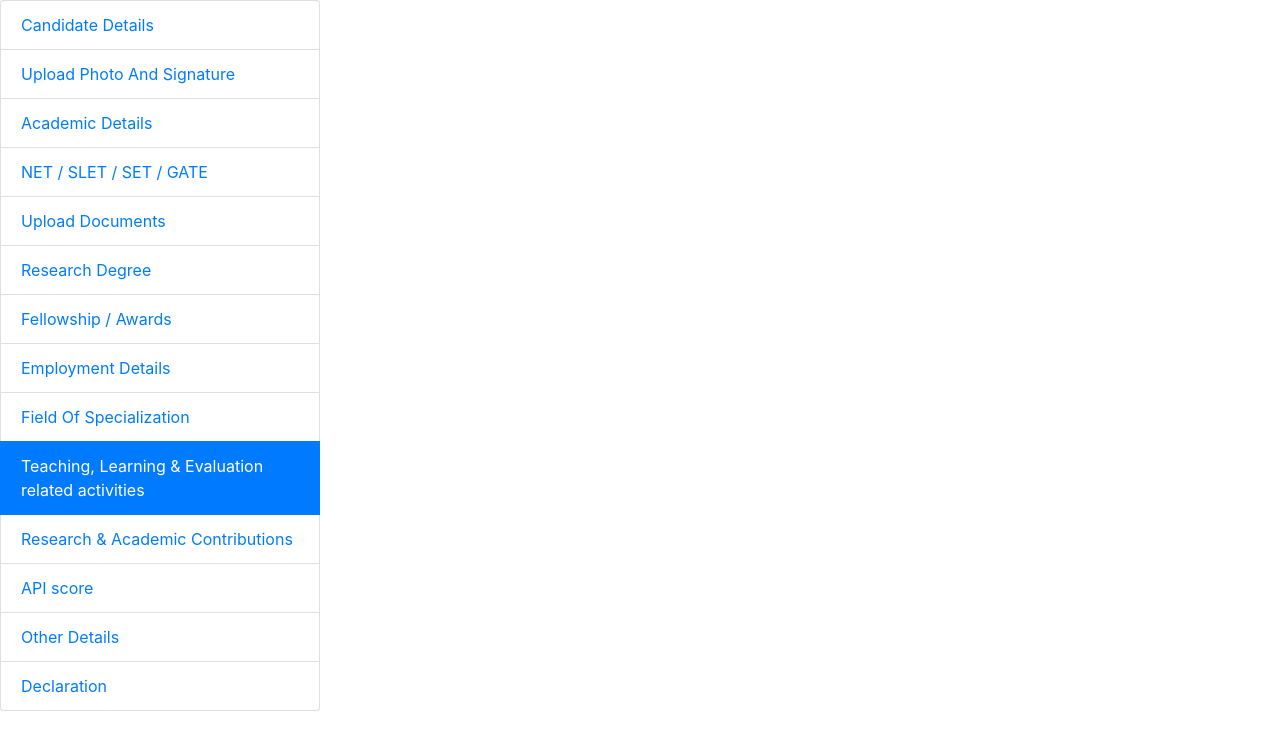
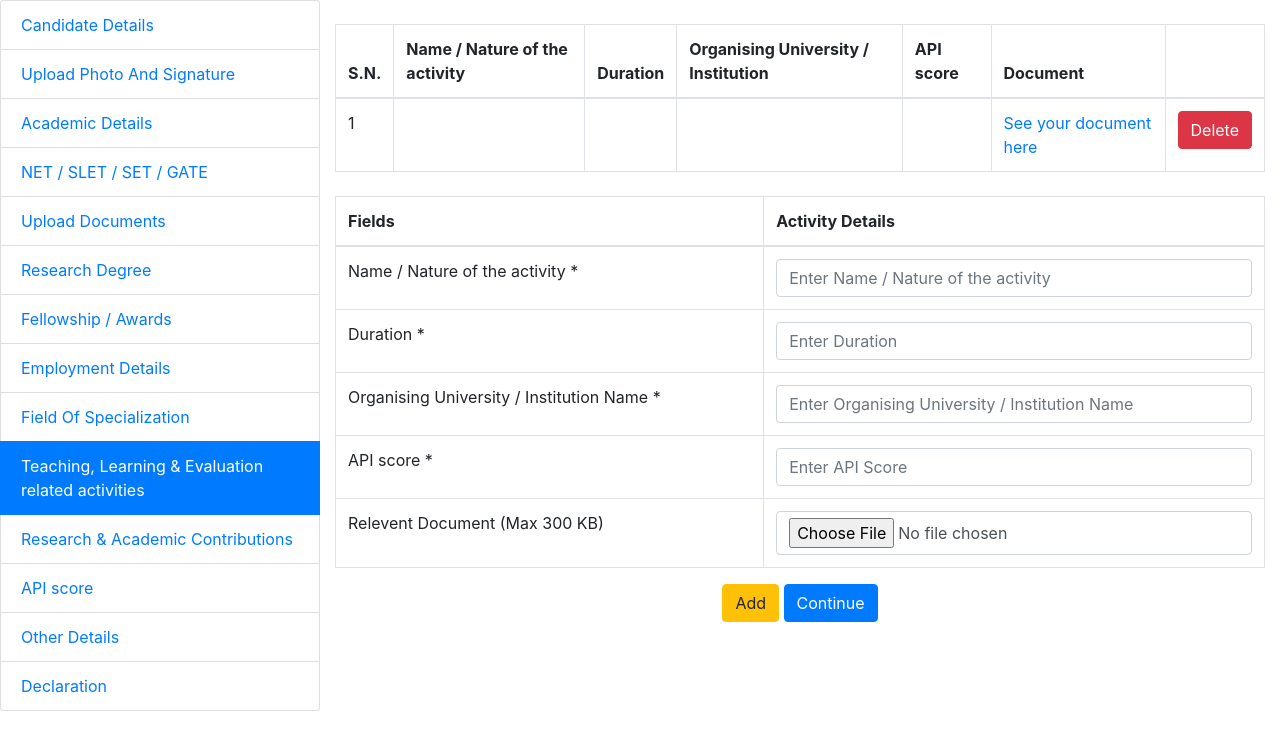
Before and after one commit to Aroxbit/LU-recruitment-portal, a PHP site: page /application/evaluations.php in a window 1280 px wide. Shown: the part 55-800 px from the top of the page. Run offline with PHP 8.4, Linux system fonts and the light colour scheme.

Commit message:
Completed Evaluations.

```diff
--- a/application/employment.php
+++ b/application/employment.php
@@ -193,7 +193,7 @@
 
         <hr />
 
-        <div class="text-center">
+        <div class="text-center mb-4">
           <a href="#" class="btn btn-primary">Save & Continue</a>
         </div>
       </div>
--- a/application/evaluations.php
+++ b/application/evaluations.php
@@ -42,9 +42,105 @@
       </div>
 
       <!-- Form Section -->
-      <div class="col"></div>
+      <div class="col">
+        <table class="table table-bordered mt-4">
+          <thead>
+            <tr>
+              <th scope="col">S.N.</th>
+              <th scope="col">Name / Nature of the activity</th>
+              <th scope="col">Duration</th>
+              <th scope="col">Organising University / Institution</th>
+              <th scope="col">API score</th>
+              <th scope="col">Document</th>
+              <th scope="col"></th>
+            </tr>
+          </thead>
+
+          <tbody>
+            <!-- Replace this section using javascript -->
+            <tr scope="row">
+              <td>1</td>
+              <td></td>
+              <td></td>
+              <td></td>
+              <td></td>
+              <td><a href="#">See your document here</a></td>
+              <td><button class="btn btn-danger">Delete</button></td>
+            </tr>
+          </tbody>
+        </table>
+
+        <!-- Form -->
+        <form class="mt-4" action="">
+          <table class="table table-bordered mt-4">
+            <thead>
+              <tr>
+                <th scope="col">Fields</th>
+                <th scope="col">Activity Details</th>
+              </tr>
+            </thead>
+
+            <tbody>
+              <tr scope="row">
+                <td>Name / Nature of the activity *</td>
+
+                <td>
+                  <input type="text" class="form-control" placeholder="Enter Name / Nature of the activity" required />
+                </td>
+              </tr>
+
+              <tr scope="row">
+                <td>Duration *</td>
+
+                <td>
+                  <input type="text" class="form-control" placeholder="Enter Duration" required />
+                </td>
+              </tr>
+
+              <tr scope="row">
+                <td>Organising University / Institution Name *</td>
+
+                <td>
+                  <input type="text" class="form-control" placeholder="Enter Organising University / Institution Name" required />
+                </td>
+              </tr>
+
+              <tr scope="row">
+                <td>API score *</td>
+
+                <td>
+                  <input type="text" class="form-control" placeholder="Enter API Score" required />
+                </td>
+              </tr>
+
+              <tr scope="row">
+                <td>Relevent Document (Max 300 KB)</td>
+                <td>
+                  <input onchange="validate()" type="file" accept="image/jpg, image/png, application/pdf" class="form-control" />
+                </td>
+              </tr>
+            </tbody>
+          </table>
+
+          <div class="mb-3 mt-3 text-center">
+            <button class="btn btn-warning" type="submit">Add</button>
+            <a href="./academicContributions.php" class="btn btn-primary">Continue</a>
+          </div>
+        </form>
+      </div>
     </div>
   </div>
 </body>
 
+<script>
+  function validate() {
+    let input = event.target;
+
+    if (input.files[0].size > 300000) {
+      alert("Image size cannot be more than 300 KB.");
+      input.value = "";
+    }
+  }
+</script>
+
 </html>
```
